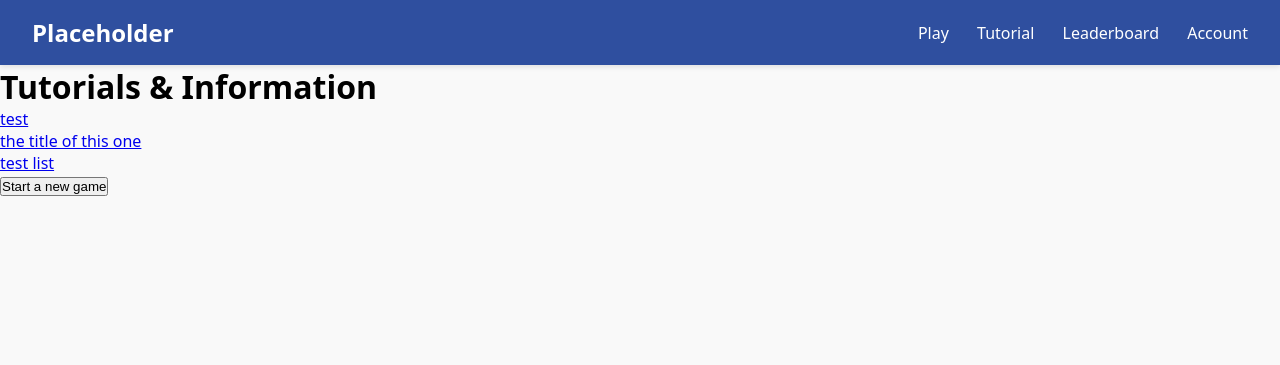
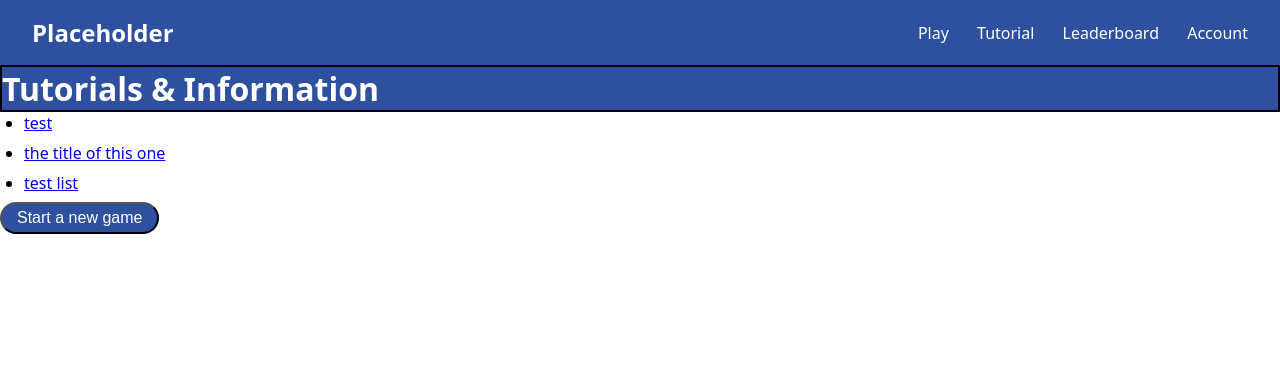
Before and after one commit to nilese1/Email-Spam-Detection-Game, a Django app: page /tutorial/topics/ in a window 1280 px wide. Shown: the top 365 px of the page. Run offline with Django 5.2, Linux system fonts and the light colour scheme; data comes from the database, SQL or seed files in the repository; both versions use the stored data as it was after the commit.

Commit message:
created tutorial interface
made a tutorial interface, bulleted list and buttons.

```diff
--- a/templates/base.html
+++ b/templates/base.html
@@ -8,6 +8,7 @@
         <meta name="viewport" content="width=device-width, initial-scale=1">
         <title>Email Spam Detection Game</title>
         <link href="{% static 'css/global.css' %}" rel="stylesheet">
+        {% block extra_css %}{% endblock %}
     </head>
     <body>
         <header class="title-bar">
--- /dev/null
+++ b/tutorial/static/tutorial/css/topics.css
@@ -0,0 +1,31 @@
+h1 {
+    border: 2px solid #000000;
+    background-color: #2f4f9f;
+    font-family: system-ui, sans-serif;
+    color:#ffffff;
+}
+
+body {
+    background-color: #ffffff;
+    font-family: system-ui, sans-serif;
+    color: #000000;
+}
+
+ul {
+    font-family: system-ui, sans-serif;
+    list-style-type: disc;
+    padding-left: 1.5em;
+}
+
+li {
+    margin-bottom: 0.5em;
+}
+
+button {
+    background-color: #2f4f9f;
+    color:white;
+    padding: 5px 15px;
+    font-size: 16px;
+    border-radius: 999px;
+    cursor: pointer;
+}
--- a/tutorial/templates/tutorial/topicDetail.html
+++ b/tutorial/templates/tutorial/topicDetail.html
@@ -1,4 +1,8 @@
 {% extends 'base.html' %}
+{% load static %}
+{% block extra_css %}
+    <link rel="stylesheet" href="{% static 'tutorial/css/topics.css' %}">
+{% endblock %}
 
 {% block content %}
 <h1>{{ topic.title }}</h1>
--- a/tutorial/templates/tutorial/topics.html
+++ b/tutorial/templates/tutorial/topics.html
@@ -1,4 +1,8 @@
 {% extends 'base.html' %}
+{% load static %}
+{% block extra_css %}
+    <link rel="stylesheet" href="{% static 'tutorial/css/topics.css' %}">
+{% endblock %}
 
 {% block content %}
     <h1>Tutorials & Information </h1>
```
Also changed, not shown: db.sqlite3.
